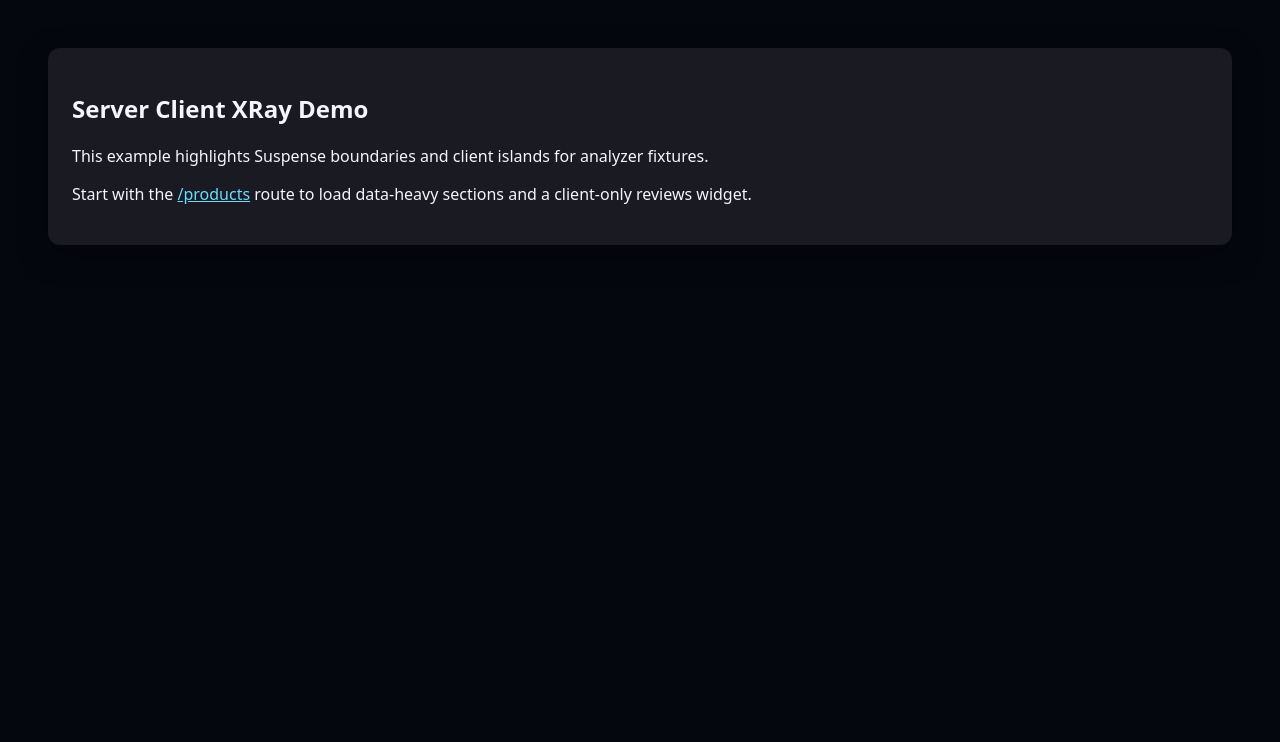
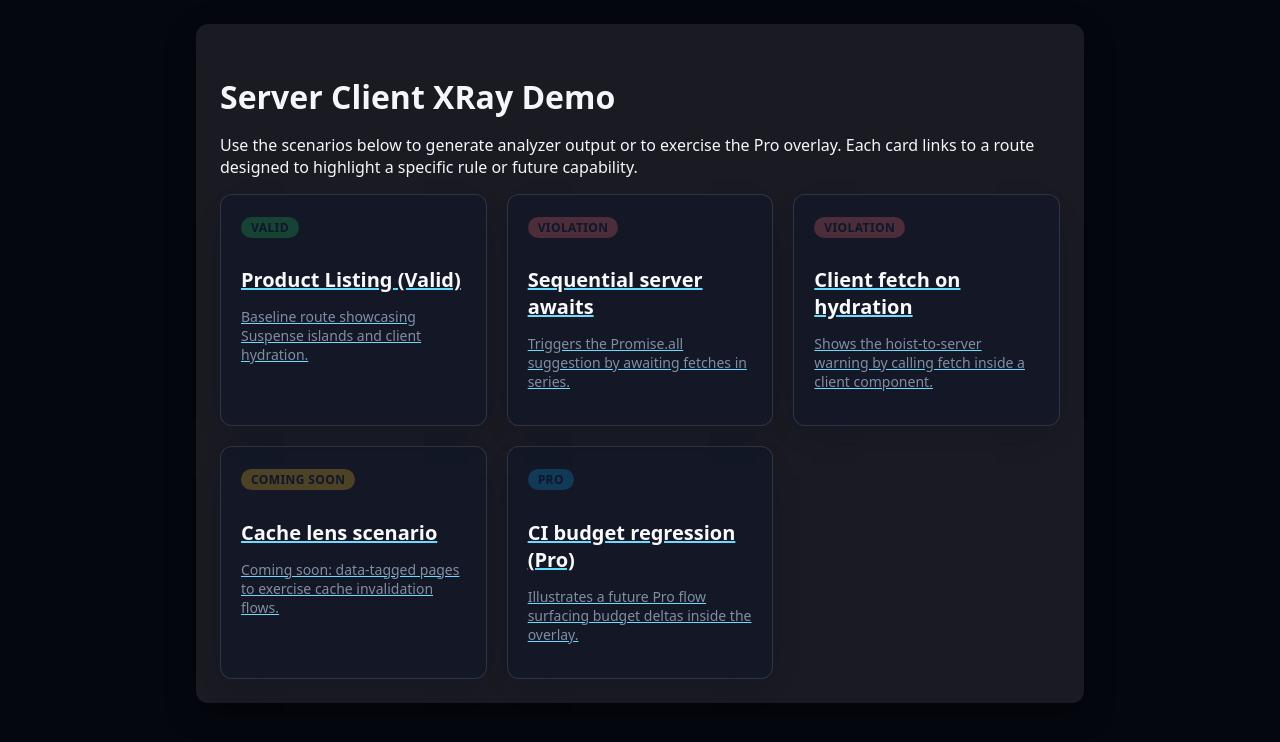
Before and after one commit to server-client-xray/rsc-xray, a Next.js app in the folder examples/next-app/: page / in a window 1280 px wide. Shown: the top 742 px of the page. Built offline with nearby package versions, Linux system fonts and the light colour scheme.

Commit message:
feat: add analyzer demo scenarios and encoded chunk support

```diff
--- /dev/null
+++ b/examples/next-app/app/api/demo/route.ts
@@ -0,0 +1,5 @@
+import { NextResponse } from 'next/server';
+
+export async function GET() {
+  return NextResponse.json({ status: 'ok', timestamp: new Date().toISOString() });
+}
--- a/examples/next-app/app/page.tsx
+++ b/examples/next-app/app/page.tsx
@@ -1,15 +1,122 @@
 import Link from 'next/link';
+
+type ScenarioKind = 'valid' | 'violation' | 'coming-soon' | 'pro';
+
+interface ScenarioCard {
+  title: string;
+  description: string;
+  href: string;
+  kind: ScenarioKind;
+  badge?: string;
+}
+
+const SCENARIOS: ScenarioCard[] = [
+  {
+    title: 'Product Listing (Valid)',
+    description: 'Baseline route showcasing Suspense islands and client hydration.',
+    href: '/products',
+    kind: 'valid',
+  },
+  {
+    title: 'Sequential server awaits',
+    description: 'Triggers the Promise.all suggestion by awaiting fetches in series.',
+    href: '/scenarios/server-promise-all',
+    kind: 'violation',
+    badge: 'Violation',
+  },
+  {
+    title: 'Client fetch on hydration',
+    description: 'Shows the hoist-to-server warning by calling fetch inside a client component.',
+    href: '/scenarios/client-hoist-fetch',
+    kind: 'violation',
+    badge: 'Violation',
+  },
+  {
+    title: 'Cache lens scenario',
+    description: 'Coming soon: data-tagged pages to exercise cache invalidation flows.',
+    href: '/scenarios/cache-lens-coming-soon',
+    kind: 'coming-soon',
+    badge: 'Coming Soon',
+  },
+  {
+    title: 'CI budget regression (Pro)',
+    description: 'Illustrates a future Pro flow surfacing budget deltas inside the overlay.',
+    href: '/scenarios/pro-budget-coming-soon',
+    kind: 'pro',
+    badge: 'Pro',
+  },
+];
+
+const KIND_COLORS: Record<ScenarioKind, string> = {
+  valid: 'rgba(34,197,94,0.25)',
+  violation: 'rgba(248,113,113,0.25)',
+  'coming-soon': 'rgba(251,191,36,0.25)',
+  pro: 'rgba(14,165,233,0.25)',
+};
 
 export default function HomePage(): JSX.Element {
   return (
-    <main>
-      <section>
-        <h1>Server Client XRay Demo</h1>
-        <p>This example highlights Suspense boundaries and client islands for analyzer fixtures.</p>
-        <p>
-          Start with the <Link href="/products">/products</Link> route to load data-heavy sections
-          and a client-only reviews widget.
+    <main style={{ padding: '24px 32px' }}>
+      <section style={{ maxWidth: 840, margin: '0 auto' }}>
+        <h1 style={{ fontSize: 32, marginBottom: 8 }}>Server Client XRay Demo</h1>
+        <p style={{ marginBottom: 16 }}>
+          Use the scenarios below to generate analyzer output or to exercise the Pro overlay. Each
+          card links to a route designed to highlight a specific rule or future capability.
         </p>
+        <div
+          style={{
+            display: 'grid',
+            gap: 20,
+            gridTemplateColumns: 'repeat(auto-fit, minmax(240px, 1fr))',
+          }}
+        >
+          {SCENARIOS.map((scenario) => (
+            <Link
+              key={scenario.href}
+              href={scenario.href}
+              style={{
+                display: 'block',
+                borderRadius: 12,
+                border: '1px solid rgba(148, 163, 184, 0.2)',
+                padding: '20px',
+                background: 'rgba(15, 23, 42, 0.55)',
+                boxShadow: '0 12px 30px -18px rgba(15, 23, 42, 0.8)',
+                transition: 'transform 120ms ease, box-shadow 120ms ease',
+              }}
+            >
+              <span
+                style={{
+                  display: 'inline-flex',
+                  alignItems: 'center',
+                  gap: 8,
+                  fontSize: 12,
+                  textTransform: 'uppercase',
+                  letterSpacing: 0.4,
+                  fontWeight: 600,
+                  marginBottom: 12,
+                  color: 'rgba(226,232,240,0.9)',
+                }}
+              >
+                <span
+                  style={{
+                    display: 'inline-flex',
+                    alignItems: 'center',
+                    padding: '2px 10px',
+                    borderRadius: 999,
+                    background: KIND_COLORS[scenario.kind],
+                    color: '#0f172a',
+                  }}
+                >
+                  {scenario.badge ?? 'Valid'}
+                </span>
+              </span>
+              <h2 style={{ fontSize: 20, marginBottom: 8, color: '#f8fafc' }}>{scenario.title}</h2>
+              <p style={{ fontSize: 14, color: 'rgba(148, 163, 184, 0.85)' }}>
+                {scenario.description}
+              </p>
+            </Link>
+          ))}
+        </div>
       </section>
     </main>
   );
--- a/packages/analyzer/src/lib/clientBundles.ts
+++ b/packages/analyzer/src/lib/clientBundles.ts
@@ -133,7 +133,7 @@ export async function collectClientComponentBundles({
         const relativePath = relative(projectRoot, modulePath) || modulePath;
         const existing = componentChunks.get(relativePath) ?? new Set<string>();
         for (const chunk of normalizeChunkList(meta.chunks)) {
-          existing.add(chunk);
+          existing.add(decodeChunkPath(chunk));
         }
         componentChunks.set(relativePath, existing);
       }
```
Also changed, not shown: examples/next-app/app/(scenarios)/scenarios/cache-lens-coming-soon/page.tsx (added, +11 -0 lines), examples/next-app/app/(scenarios)/scenarios/client-hoist-fetch/page.tsx (added, +51 -0 lines), examples/next-app/app/(scenarios)/scenarios/pro-budget-coming-soon/page.tsx (added, +12 -0 lines), examples/next-app/app/(scenarios)/scenarios/server-promise-all/page.tsx (added, +44 -0 lines), 1 other file (tests, documents, lock files or other folders).
